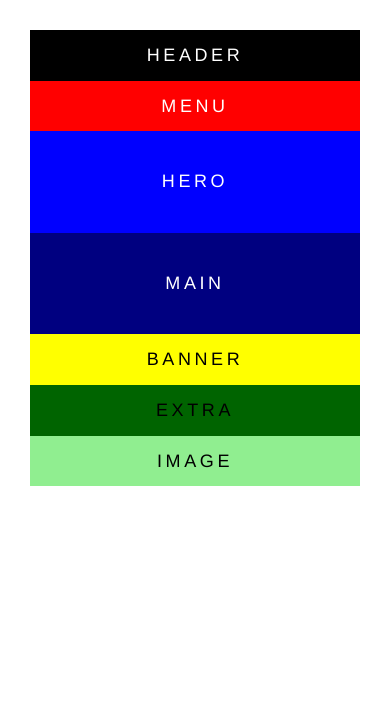
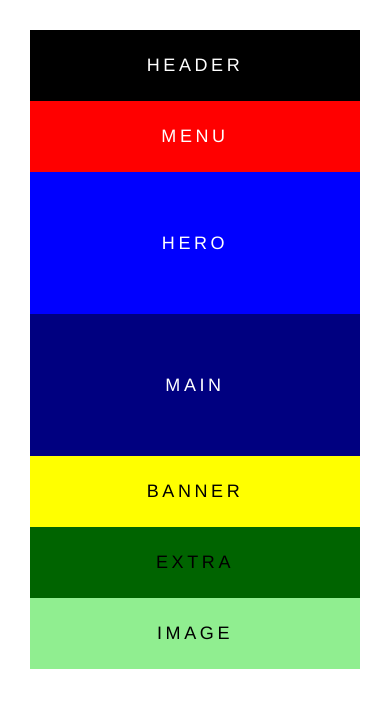
Before and after one commit to KozloveStanislave/4th---grid, a plain HTML site: page index.html in a window 390 px wide. Drawn offline with Linux system fonts and the light colour scheme.

Commit message:
Update grid.css

```diff
--- a/css/grid.css
+++ b/css/grid.css
@@ -1,6 +1,7 @@
 .container {
     margin: 30px;
     max-width: 800px;
+    height: 710px;
     margin-left: auto;
     margin-right: auto;
     text-align: center;
@@ -13,54 +14,70 @@
 }
 
 .header {
-    padding: 15px;
+    display: flex;
+    align-items: center;
+    justify-content: center;
     grid-area: 1 / 1 / 2 / 2;
     color: #fff;
     background-color: black;
 }
 
 .menu {
-    padding: 15px;
+    display: flex;
+    align-items: center;
+    justify-content: center;
     grid-area: 1 / 2 / 2 / 5;
     color: #fff;
     background-color: red;
 }
 
 .hero {
-    padding: 115px;
+    display: flex;
+    align-items: center;
+    justify-content: center;
     grid-area: 2 / 1 / 7 / 5;
     color: #fff;
     background-color: blue;
 }
 
 .main {
-    padding: 40px;
+    display: flex;
+    align-items: center;
+    justify-content: center;
     grid-area: 7 / 1 / 9 / 3;
     color: #fff;
     background-color: navy;
 }
 
 .none {
-    padding: 40px;
+    display: flex;
+    align-items: center;
+    justify-content: center;
     grid-area: -5 / -3 / -3 / -2;
     color: #fff;
     background-color: white;
 }
 
 .image {
-    padding: 15px;
+    display: flex;
+    align-items: center;
+    justify-content: center;
     grid-area: -5 / -2 / -4 / -2;
     background-color: lightgreen;
 }
 
 .extra {
-    padding: 15px;
+    display: flex;
+    align-items: center;
+    justify-content: center;
     grid-area: -4 / -2 / -3 / -1;
     background-color: darkgreen;
 }
 
 .banner {
-    padding: 40px;
+    display: flex;
+    align-items: center;
+    justify-content: center;
     grid-area: -3 / 1 / -1 / -1;
     background-color: yellow;
 }
@@ -73,22 +90,18 @@
 
 @media (max-width: 770px) {
     .header {
-        padding: 35px 0;
         grid-area: 1 / 1 / 2 / 5;
     }
 
     .menu {
         grid-area: 5 / 1 / -2 / -4;
-        padding: 215px 0;
     }
 
     .hero {
-        padding: 125px 0;
         grid-area: 2 / 1 / 5 / 5;
     }
 
     .main {
-        padding: 80px 0;
         grid-area: 5 / 2 / 7 / 5;
     }
 
@@ -97,39 +110,32 @@
     }
 
     .image {
-        padding: 35px 0;
         grid-area: 9 / 4 / -2 / -1;
     }
 
     .extra {
-        padding: 35px 0;
         grid-area: 9 / 2 / 10 / 4;
     }
 
     .banner {
-        padding: 80px 0;
         grid-area: 7 / 2 / 9 / 5;
     }
 }
 
 @media (max-width: 440px) {
     .header {
-        padding: 15px;
         grid-area: 1 / 1 / 2 / 5;
     }
 
     .menu {
-        padding: 15px;
         grid-area: 2 / 1 / 3 / 5;
     }
 
     .hero {
-        padding: 40px;
         grid-area: 3 / 1 / 5 / 5;
     }
 
     .main {
-        padding: 40px;
         grid-area: 5 / 1 / 7 / 5;
     }
 
@@ -138,17 +144,14 @@
     }
 
     .image {
-        padding: 15px;
         grid-area: 9 / 1 / 10 / 5;
     }
 
     .extra {
-        padding: 15px;
         grid-area: 8 / 1 / 9 / 5;
     }
 
     .banner {
-        padding: 15px;
         grid-area: 7 / 1 / 8 / 5;
     }
 }
```
